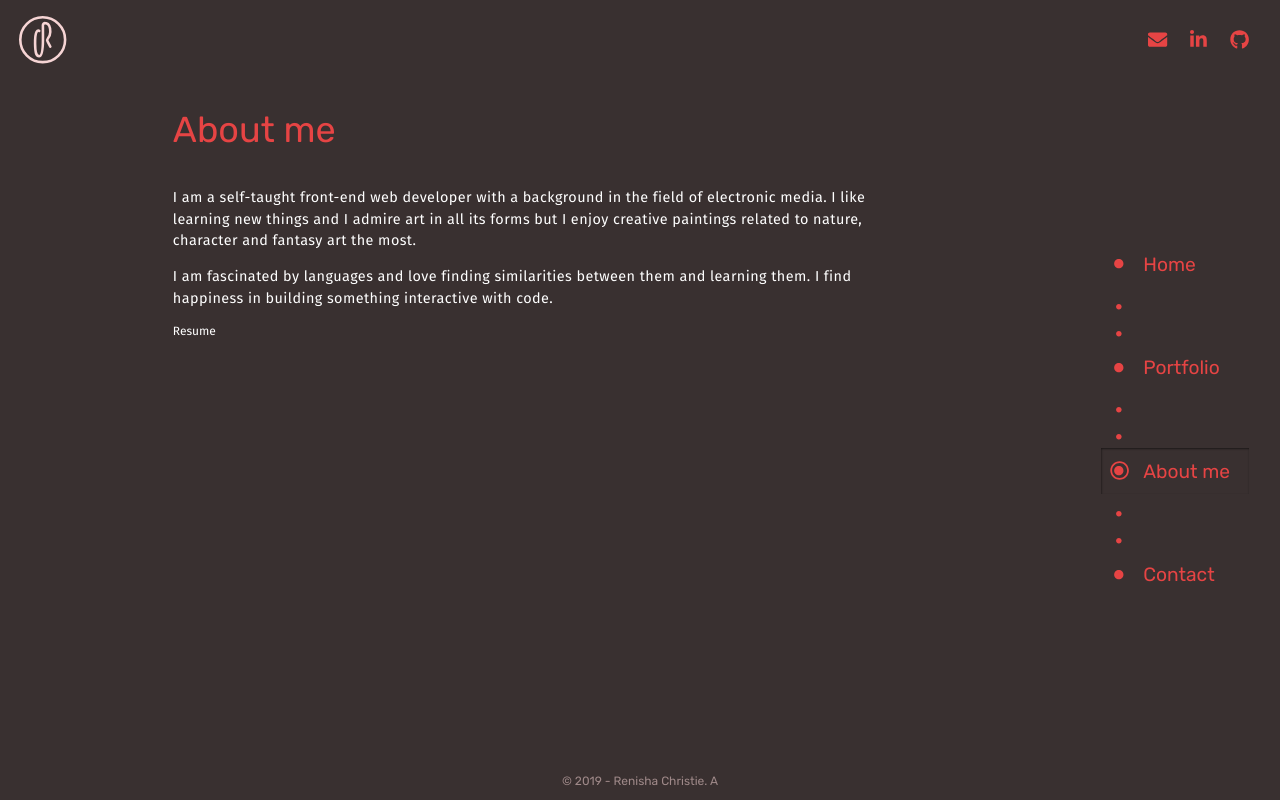
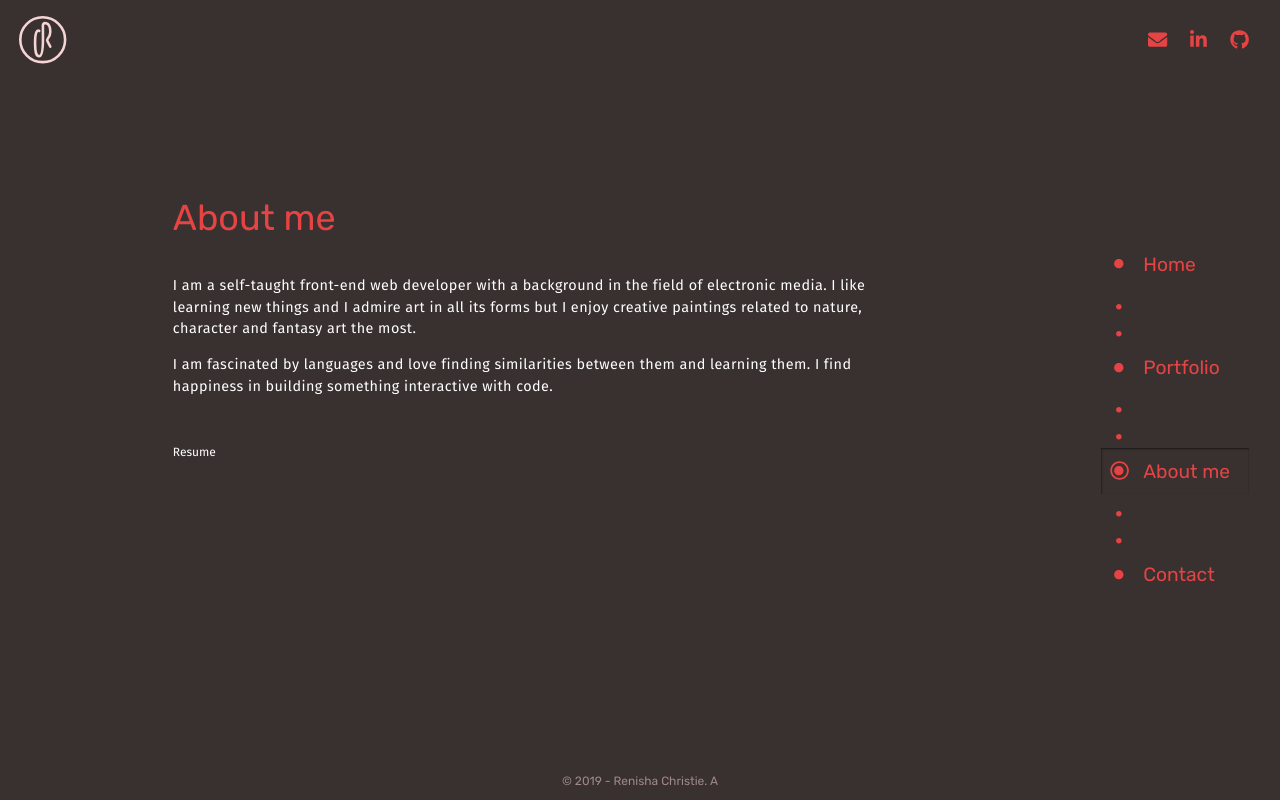
Before and after one commit to crisner/my-portfolio, a React (Create React App) app: page /about in a window 1280 px wide. Built offline with nearby package versions, Linux system fonts and the light colour scheme.

Commit message:
Adjust positioning and padding

```diff
--- a/src/components/About.module.css
+++ b/src/components/About.module.css
@@ -1,22 +1,24 @@
 .position {
     width: 70%;
-    margin-top: 6em;
+    /* margin-top: 12em; */
     position: absolute;
-    top: 0%;
+    top: 20%;
     left: 45%;
     transform: translate(-45%, 0%);
 }
 
-.button {
+/* .button {
     display: flex;
     margin-top: 4em;
-}
+} */
 
 .buttonLink {
     color: white !important;
 }
 
 .pill {
+    display: flex;
+    margin-top: 4em;
     composes: pill from './Pill.module.css';
 }
 
--- a/src/containers/Contact.module.css
+++ b/src/containers/Contact.module.css
@@ -3,7 +3,7 @@
 }
 
 .contact {
-    padding: 0.2em 0.6em 0;
+    padding: 0 0 0 0.2em;
     list-style: none;
     color: #E64444;
     font-size: 1.8em;
--- a/src/containers/Portfolio.module.css
+++ b/src/containers/Portfolio.module.css
@@ -1,4 +1,5 @@
 .position {
+    top: 10%;
     composes: position from '../components/About.module.css';
 }
 
```
